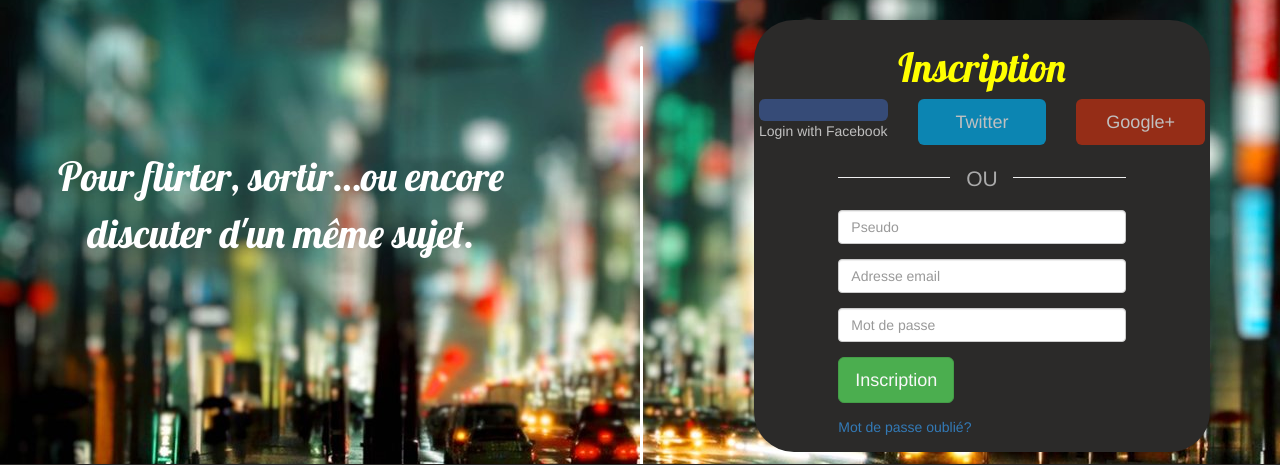
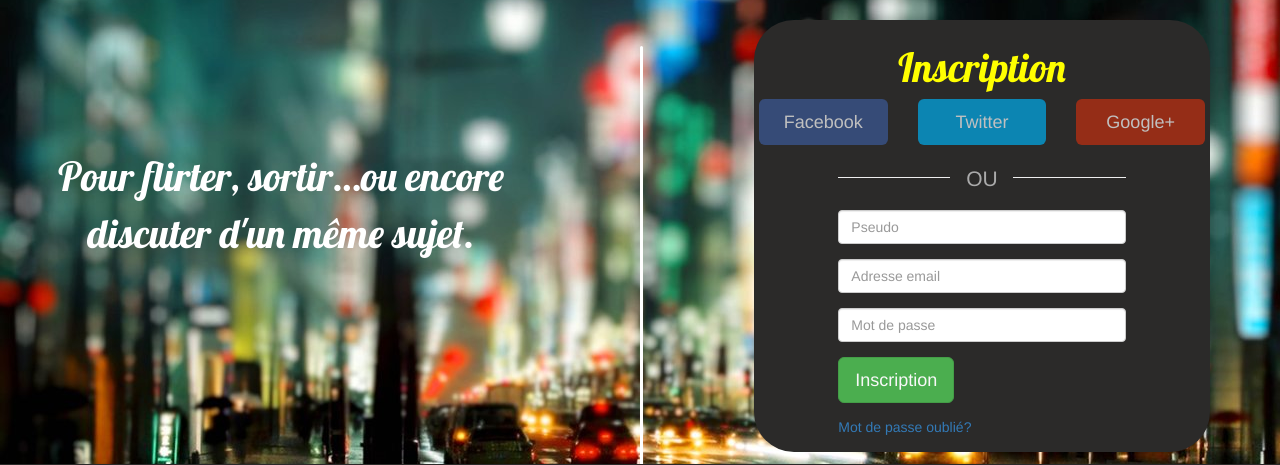
Before and after one commit to Mehdi66410/ArchiWeb, a Django app: page /socialnetwork/index/ in a window 1280 px wide. Shown: the part 77-542 px from the top of the page. Run offline with Django 3.2, Linux system fonts and the light colour scheme; some libraries are stand-ins or nearby versions.

Commit message:
modif bouton

```diff
--- a/socialnetwork/templates/socialnetwork/index.html
+++ b/socialnetwork/templates/socialnetwork/index.html
@@ -27,10 +27,10 @@
         <h3 class="omb_authTitle">Inscription</h3>
         <div class="row omb_socialButtons">
             <div class="col-xs-4 col-sm-4">
-                <a href="#" class="btn btn-lg btn-block omb_btn-facebook">
+                <a href="{% url 'social:begin' 'facebook' %}" class="btn btn-lg btn-block omb_btn-facebook">
                     <i class="fa fa-facebook visible-xs"></i>
                     {{ form.as_p }}
-					<a href="{% url 'social:begin' 'facebook' %}">Login with Facebook</a>
+                    <span class="hidden-xs">Facebook</span>
                 </a>
             </div>
             <div class="col-xs-4 col-sm-4">
```
